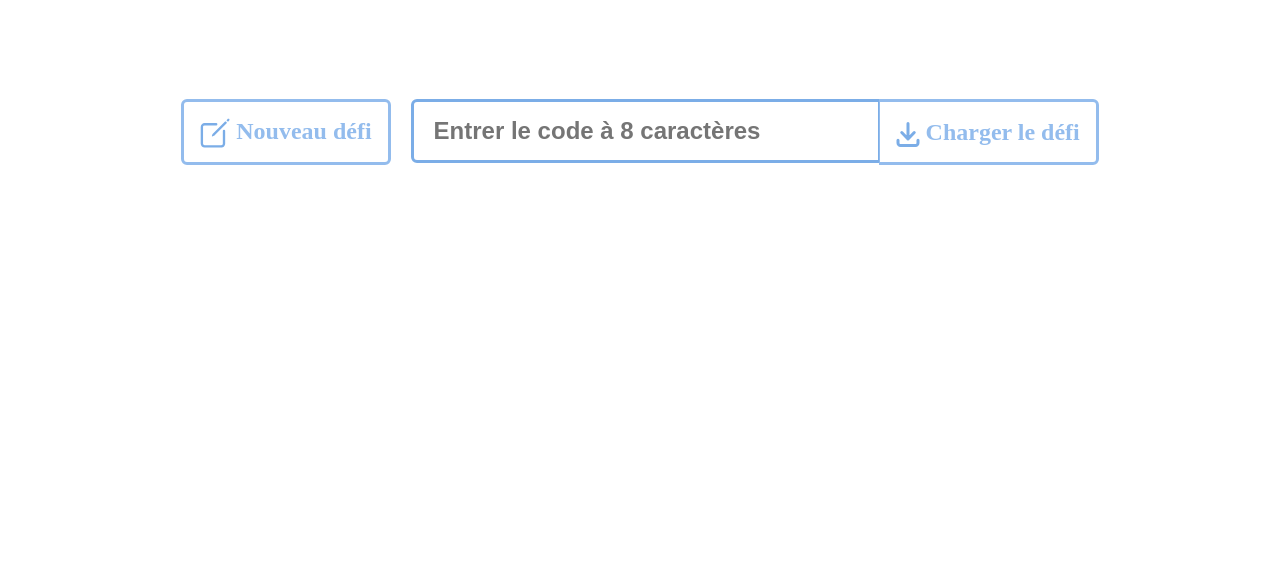
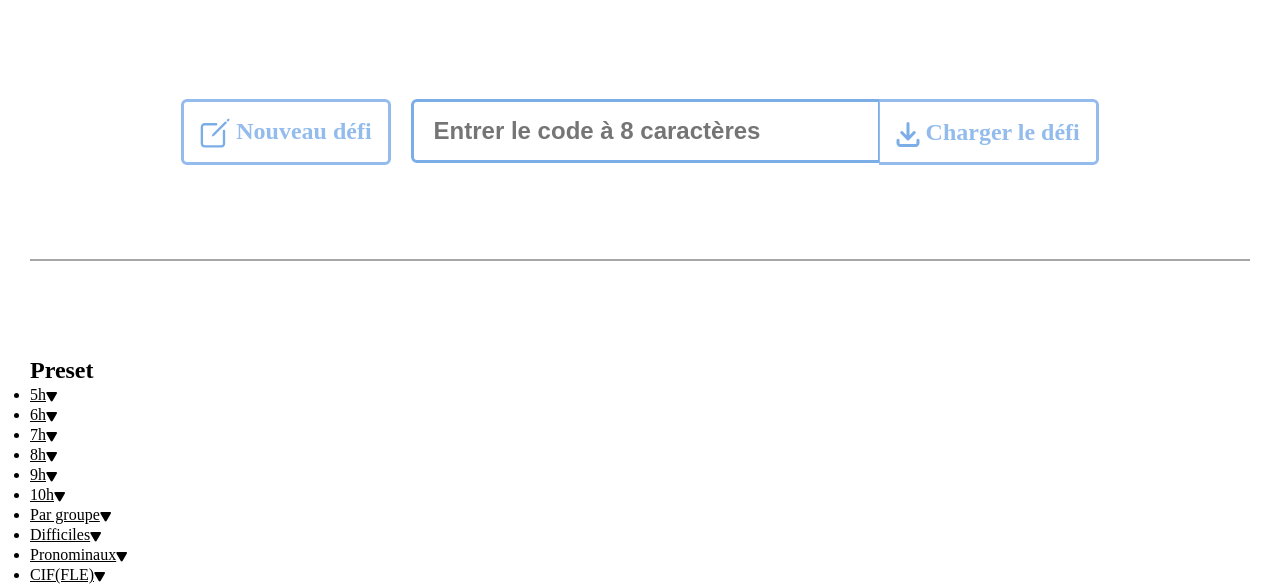
Before and after one commit to FlavioOnGitHub/Tatitotu, a website built with Parcel: page src/index.html in a window 1280 px wide. Shown: the part 286-871 px from the top of the page. Before the commit the page ends 800 px from the top, so only its background shows below. Built offline with nearby package versions, Linux system fonts and the light colour scheme; a web font is replaced by a local one.

Commit message:
Début de la création du module "preset"

```diff
--- a/src/index.html
+++ b/src/index.html
@@ -53,8 +53,90 @@
         </div>
       </div>
       <div class="row">
-        <div class="col-2"></div>
-        <div class="col-10"></div>
+        <div class="col-12"><hr class="l-header-separator" /></div>
+      </div>
+      <div class="row">
+        <div class="col-12">
+          <div class="preset">
+            <h2>Preset</h2>
+            <ul>
+              <li>
+                <a href="">
+                  <div>
+                    <span>5h</span><img src="img/icon-dropdown.svg" alt="" />
+                  </div>
+                </a>
+              </li>
+              <li>
+                <a href="">
+                  <div>
+                    <span>6h</span><img src="img/icon-dropdown.svg" alt="" />
+                  </div>
+                </a>
+              </li>
+              <li>
+                <a href="">
+                  <div>
+                    <span>7h</span><img src="img/icon-dropdown.svg" alt="" />
+                  </div>
+                </a>
+              </li>
+              <li>
+                <a href="">
+                  <div>
+                    <span>8h</span><img src="img/icon-dropdown.svg" alt="" />
+                  </div>
+                </a>
+              </li>
+              <li>
+                <a href="">
+                  <div>
+                    <span>9h</span><img src="img/icon-dropdown.svg" alt="" />
+                  </div>
+                </a>
+              </li>
+              <li>
+                <a href="">
+                  <div>
+                    <span>10h</span><img src="img/icon-dropdown.svg" alt="" />
+                  </div>
+                </a>
+              </li>
+              <li>
+                <a href="">
+                  <div>
+                    <span>Par groupe</span
+                    ><img src="img/icon-dropdown.svg" alt="" />
+                  </div>
+                </a>
+              </li>
+              <li>
+                <a href="">
+                  <div>
+                    <span>Difficiles</span
+                    ><img src="img/icon-dropdown.svg" alt="" />
+                  </div>
+                </a>
+              </li>
+              <li>
+                <a href="">
+                  <div>
+                    <span>Pronominaux</span
+                    ><img src="img/icon-dropdown.svg" alt="" />
+                  </div>
+                </a>
+              </li>
+              <li>
+                <a href="">
+                  <div>
+                    <span>CIF(FLE)</span
+                    ><img src="img/icon-dropdown.svg" alt="" />
+                  </div>
+                </a>
+              </li>
+            </ul>
+          </div>
+        </div>
       </div>
       <div class="row">
         <div class="col-3"></div>
--- a/src/scss/_layout.scss
+++ b/src/scss/_layout.scss
@@ -14,3 +14,8 @@
   flex-flow: row wrap;
   gap: 9px;
 }
+
+.l-header-separator {
+  margin: 94px 0;
+  border: 1px #a6a6a6 solid;
+}
--- a/src/scss/main.scss
+++ b/src/scss/main.scss
@@ -14,3 +14,4 @@ $container-max-widths: (
 @import "modules/top-nav-button";
 @import "modules/challenge-choice";
 @import "modules/heading";
+@import "modules/preset";
--- a/src/scss/modules/_challenge-choice.scss
+++ b/src/scss/modules/_challenge-choice.scss
@@ -47,8 +47,10 @@
   border-right: 1.5px solid #7bade7;
   border-bottom: 3px solid #7bade7;
   border-left: 3px solid #7bade7;
+  transition: color 0.2s;
 }
 
 .challenge-choice-field input:focus {
   outline: none;
+  color: #939393;
 }
```
Also changed, not shown: src/img/icon-dropdown.svg (added), src/scss/modules/_preset.scss (added).
